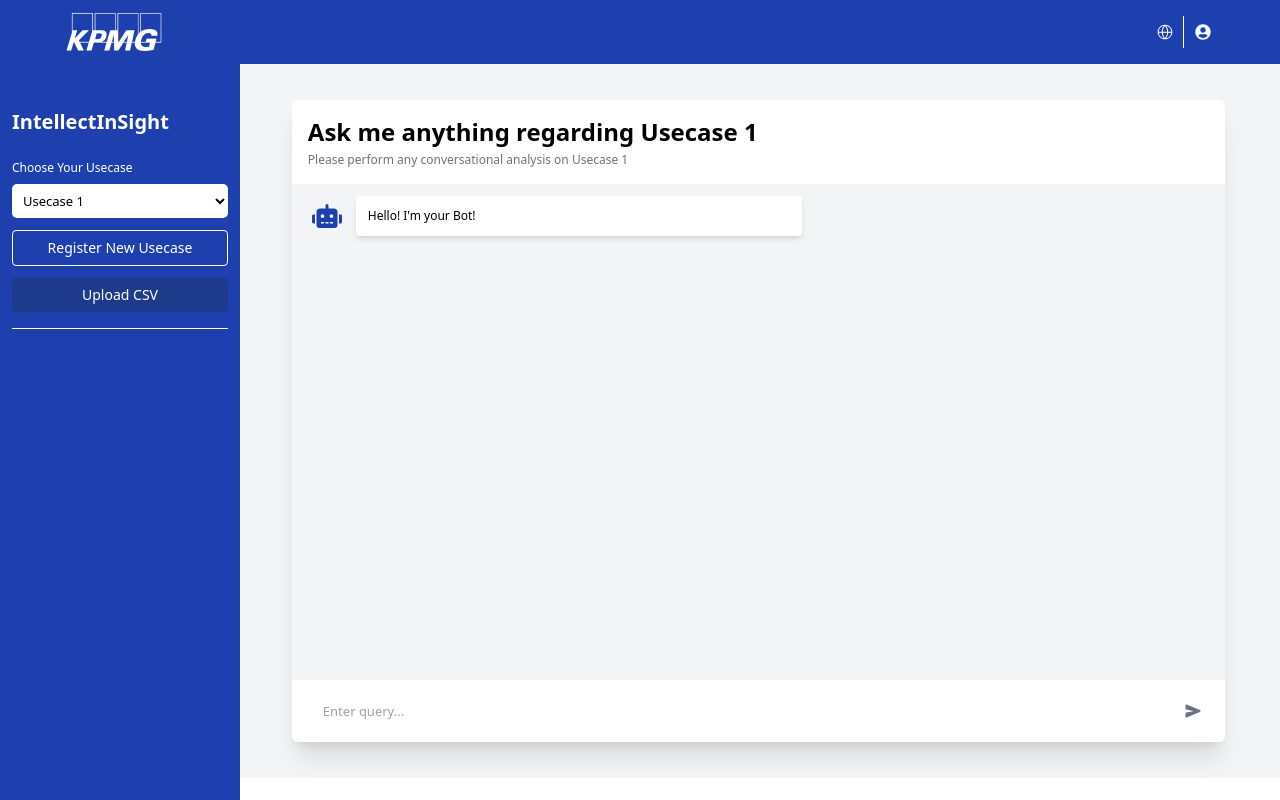
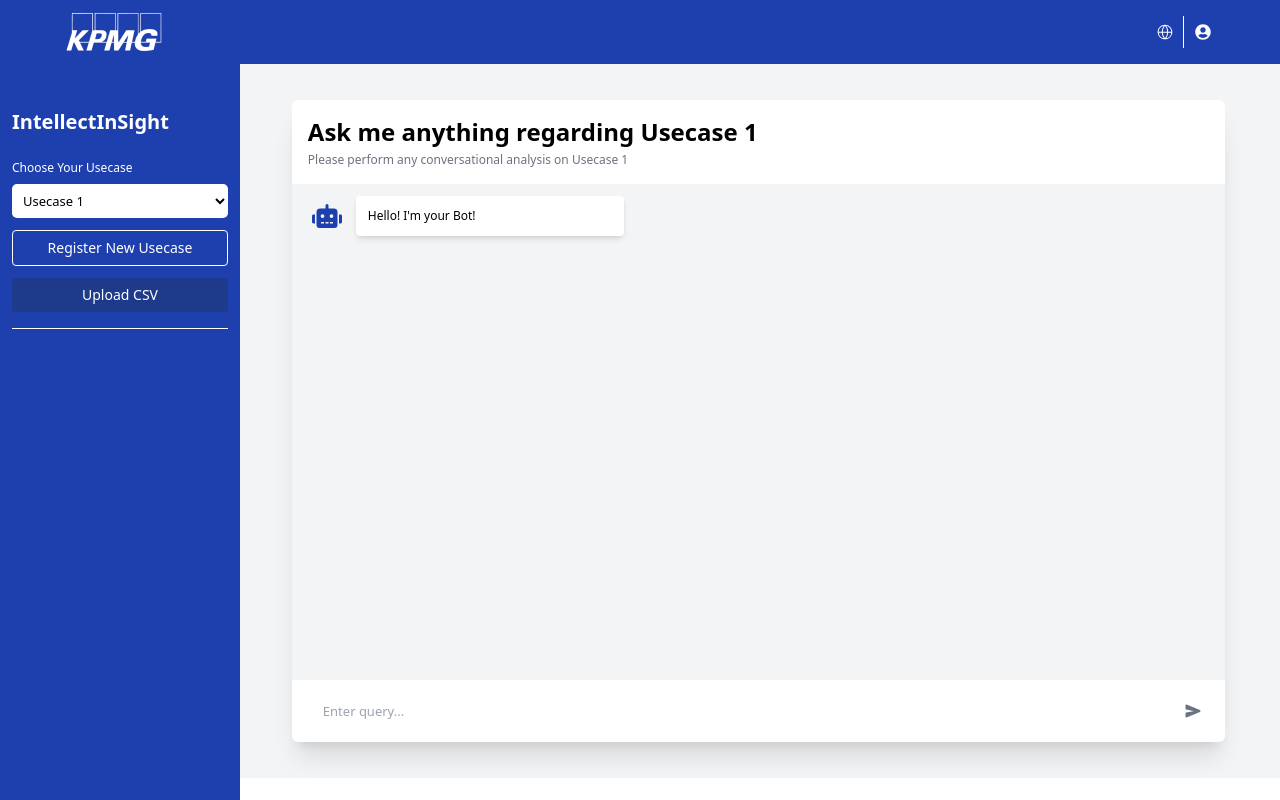
Before and after one commit to banboy38/intellect-in-sight, a Next.js app: page / in a window 1280 px wide. Built offline with nearby package versions, Linux system fonts and the light colour scheme.

Commit message:
Update Reply.js

```diff
--- a/components/Reply.js
+++ b/components/Reply.js
@@ -6,7 +6,7 @@
         // Reply Chatbox
         <div className="flex gap-3 justify-start items-center">
             <div className="w-[2rem]"><FaRobot size={30} color="rgb(30 64 175)"/></div>
-            <div className="rounded min-w-[50%] p-3 bg-white shadow-md break-words hover:scale-[1.01] duration-300 ease-in-out">{text}</div>
+            <div className="rounded min-w-[30%] p-3 bg-white shadow-md break-words hover:scale-[1.01] duration-300 ease-in-out">{text}</div>
         </div>
     )
 }
```
